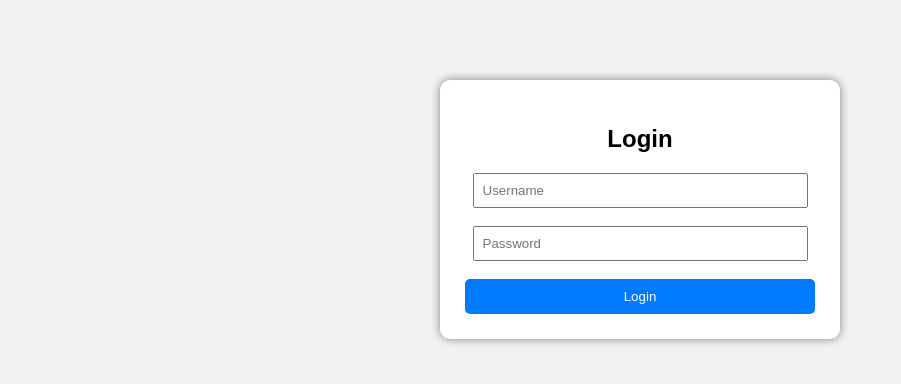
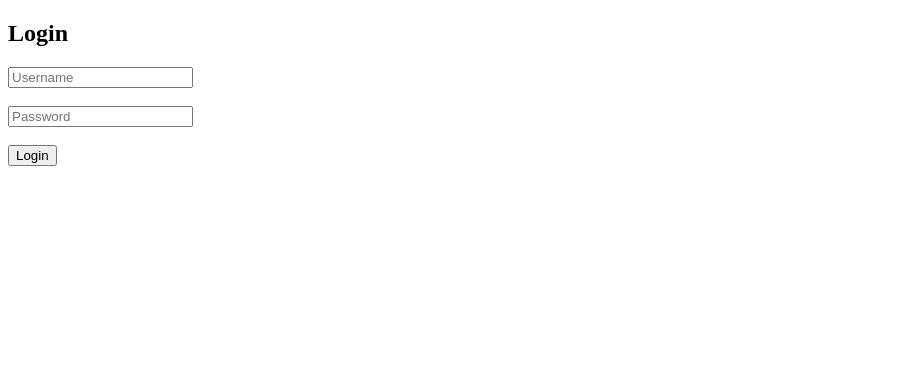
Before and after one commit to Viratmalakar/agent.performance.site, a Flask app: page / in a window 1280 px wide. Shown: the top 384 px of the page, without its empty margins (0-901 px from the left). Run offline with Flask 3, Linux system fonts and the light colour scheme.

Commit message:
Refactor CSS for background video and box styling
Removed old styles and added background video styling.

```diff
--- a/static/style.css
+++ b/static/style.css
@@ -1,31 +1,13 @@
-body {
-background:#f2f2f2;
-font-family:Arial;
+#bgvideo {
+position: fixed;
+right: 0;
+bottom: 0;
+min-width: 100%;
+min-height: 100%;
+z-index: -1;
+object-fit: cover;
 }
 
 .box {
-width:350px;
-margin:80px auto;
-background:white;
-padding:25px;
-border-radius:10px;
-box-shadow:0 0 10px gray;
-text-align:center;
+background: rgba(255,255,255,0.85);
 }
-
-input {
-width:90%;
-padding:8px;
-}
-
-button {
-padding:10px;
-width:100%;
-background:#007bff;
-color:white;
-border:none;
-border-radius:5px;
-}
-button:hover {
-background:#0056b3;
-}
```
